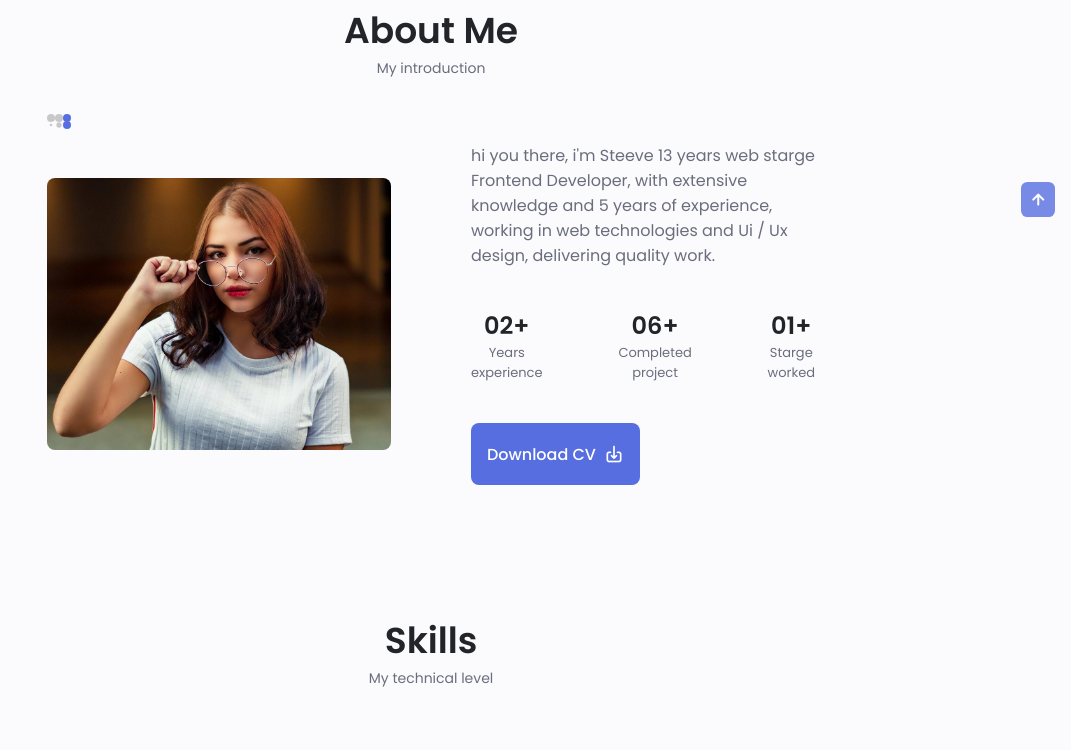
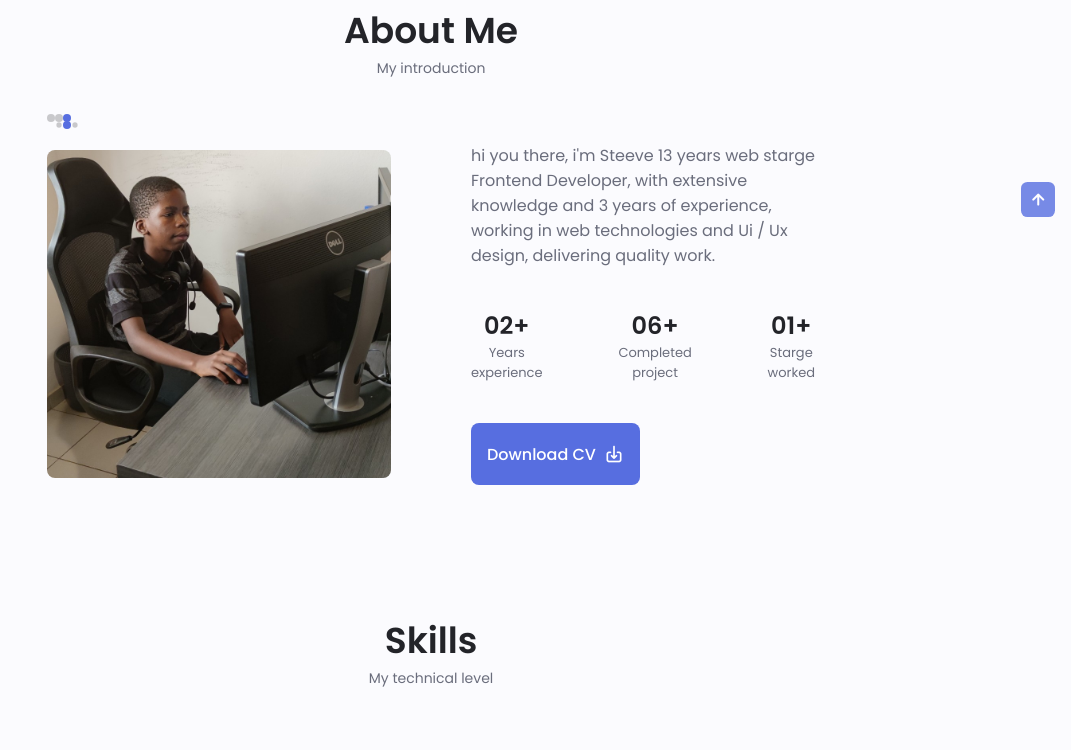
Before and after one commit to SteeveDimitry/Responsive-Portfolio-Web-Site, a website: page public/index.html in a window 1280 px wide. Shown: the part 743-1493 px from the top of the page, without its empty margins (209-1280 px from the left). Drawn offline with nearby package versions, Linux system fonts and the light colour scheme.

Commit message:
first commit

```diff
--- a/public/index.html
+++ b/public/index.html
@@ -125,11 +125,11 @@
             <span class="section__subtitle">My introduction</span>
 
             <div class="about__container container grid">
-                <img src="assets/img/about.jpg" alt="" class="about__img">
+                <img src="assets/img/about-2.jpg" alt="" class="about__img">
 
                 <div class="about__data">
                     <p class="about__description">
-                        hi you there, i'm Steeve 13 years web starge Frontend Developer, with extensive knowledge and 5 years of experience, working in web technologies and Ui / Ux design, delivering quality work.
+                        hi you there, i'm Steeve 13 years web starge Frontend Developer, with extensive knowledge and 3 years of experience, working in web technologies and Ui / Ux design, delivering quality work.
                     </p>
 
                     <div class="about__info">
```
Also changed, not shown: public/assets/img/about-2.jpg (added), public/assets/img/project-2.png (added).
